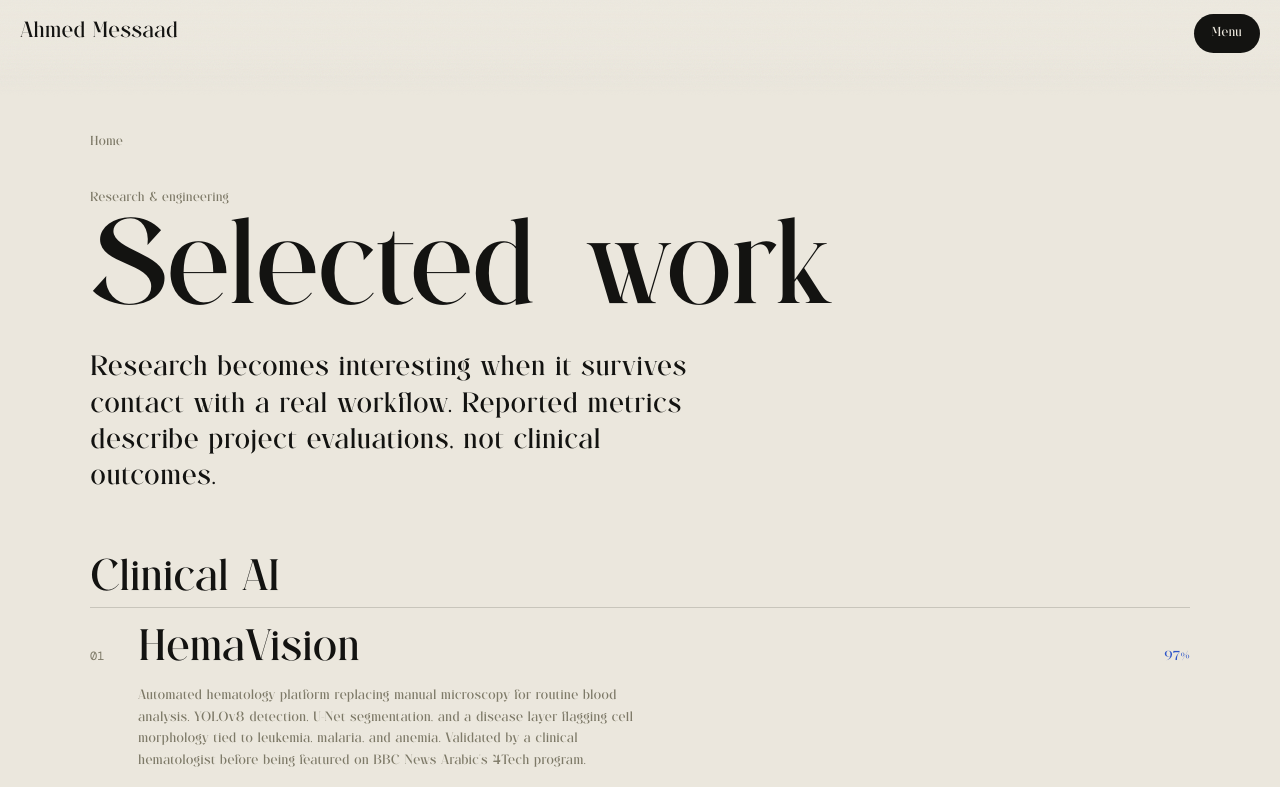
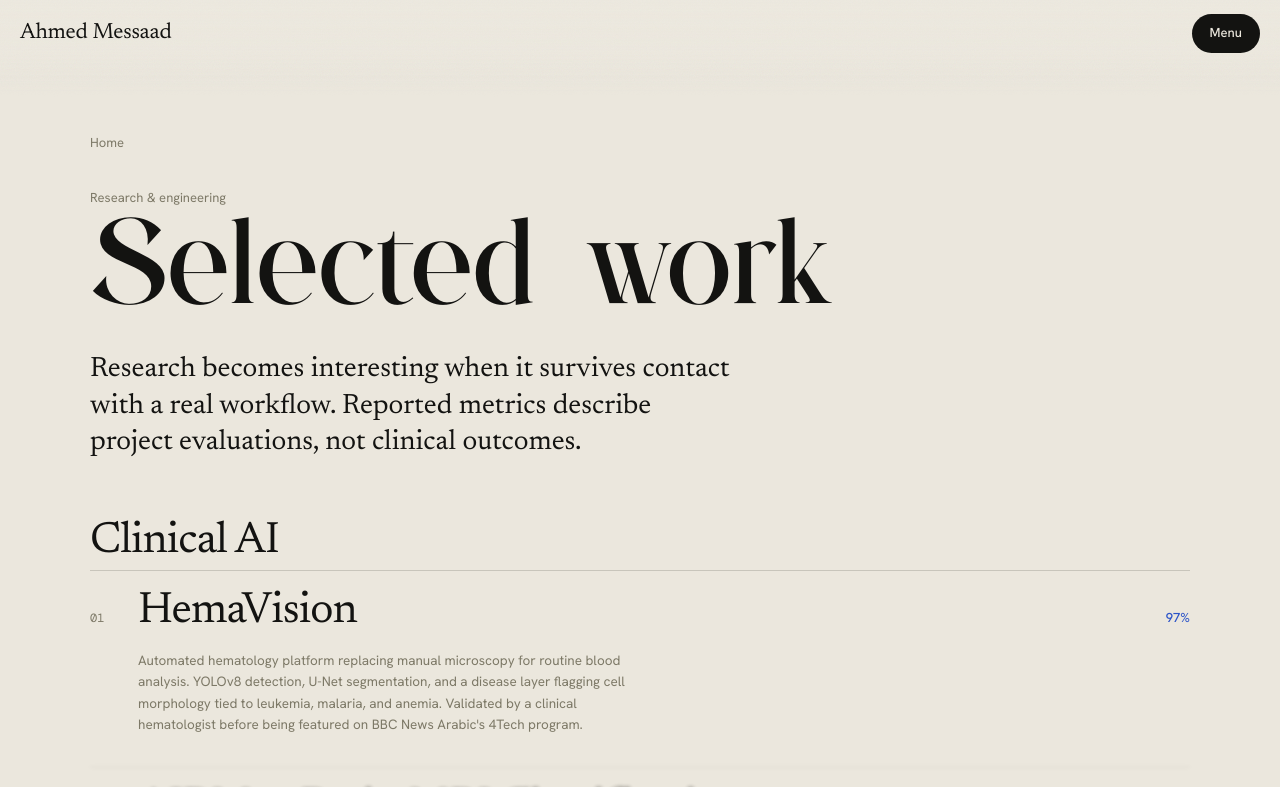
Before and after one commit to ahmedmessaad/me, a Next.js app: page /work in a window 1280 px wide. Shown: the top 787 px of the page. Built offline with nearby package versions, Linux system fonts and the light colour scheme.

Commit message:
Fonts: Sellendra for h1 only; Newsreader + Hanken Grotesk elsewhere

```diff
--- a/app/globals.css
+++ b/app/globals.css
@@ -1,5 +1,5 @@
 
-:root{--bg:#ebe7dd;--ink:#131311;--smoke:#7d7967;--line:rgba(19,19,17,.16);--accent:#2c54c8;--serif:var(--f-sellendra),Georgia,serif;--sans:var(--f-sellendra),system-ui,sans-serif;--mono:var(--f-mono),monospace;box-sizing:border-box;padding-top:env(safe-area-inset-top,0px);padding-bottom:env(safe-area-inset-bottom,0px)}
+:root{--bg:#ebe7dd;--ink:#131311;--smoke:#7d7967;--line:rgba(19,19,17,.16);--accent:#2c54c8;--display:var(--f-sellendra),Georgia,serif;--serif:var(--f-serif),Georgia,serif;--sans:var(--f-sans),system-ui,sans-serif;--mono:var(--f-mono),monospace;box-sizing:border-box;padding-top:env(safe-area-inset-top,0px);padding-bottom:env(safe-area-inset-bottom,0px)}
 @media (prefers-color-scheme:dark){:root:not([data-theme="light"]){--bg:#171613;--ink:#ebe7dd;--smoke:#9a9684;--line:rgba(235,231,221,.16)}}
 :root[data-theme="dark"]{--bg:#171613;--ink:#ebe7dd;--smoke:#9a9684;--line:rgba(235,231,221,.16)}
 *{box-sizing:border-box;margin:0;padding:0}
@@ -12,7 +12,7 @@ a{color:inherit;text-decoration:none}button{font:inherit;color:inherit;backgroun
 .pill{background:var(--ink);color:var(--bg);border-radius:99px;padding:9px 18px;font-size:13px;font-weight:500}
 .hero{padding:150px 0 40px}
 .hero small{font-size:15px;color:var(--smoke);display:block;max-width:34ch;line-height:1.4}
-h1{font:400 min(14.2vw,168px)/.92 var(--serif);letter-spacing:-.02em;word-spacing:.14em;margin:22px 0 0 -.02em}
+h1{font:400 min(14.2vw,168px)/.92 var(--display);letter-spacing:-.02em;word-spacing:.14em;margin:22px 0 0 -.02em}
 .lede{display:grid;gap:18px;margin-top:34px;max-width:560px}
 .lede p{font-size:17px;line-height:1.55}
 .lede a{justify-self:start;border-bottom:1px solid var(--ink);padding-bottom:3px;font-weight:500;font-size:14px}
@@ -26,7 +26,7 @@ canvas{display:block;width:100%;height:auto}
 .read.on{opacity:1}
 .nums{display:grid;grid-template-columns:1fr 1fr;gap:0 20px;margin-top:26px}
 .nums div{border-top:1px solid var(--line);padding-top:10px}
-.nums strong{display:block;font:400 clamp(54px,15vw,150px)/.9 var(--serif);letter-spacing:-.04em}
+.nums strong{display:block;font:400 clamp(54px,15vw,150px)/.9 var(--serif);letter-spacing:-.04em;font-variant-numeric:lining-nums}
 .nums span{font-size:13px;color:var(--smoke)}
 .list{margin-top:90px}
 .list h2{font:400 clamp(34px,8vw,64px)/1 var(--serif);letter-spacing:-.03em;margin-bottom:18px}
@@ -62,7 +62,7 @@ footer{background:#161615;color:#ebe7dd;position:relative;overflow:hidden}
 @media (prefers-reduced-motion:reduce){*{transition-duration:.01ms!important}}
 
 .adm{width:min(900px,calc(100% - 32px));margin:0 auto;padding:28px 0 90px;font:14px/1.5 var(--sans)}
-.adm h1{font:400 38px/1 var(--serif);letter-spacing:-.02em;margin:0 0 18px}
+.adm h1{font:400 38px/1 var(--display);letter-spacing:-.02em;margin:0 0 18px}
 .adm .tabs{display:flex;gap:6px;flex-wrap:wrap;margin:16px 0}
 .adm button{border:1px solid var(--line);border-radius:99px;padding:7px 14px;font-size:13px}
 .adm button.on,.adm button.pri{background:var(--ink);color:var(--bg)}
@@ -77,7 +77,7 @@ footer{background:#161615;color:#ebe7dd;position:relative;overflow:hidden}
 .case{padding:130px 0 40px;max-width:none}.case .lead,.case .body,.case h1{max-width:820px}
 .case .back{font-size:13px;color:var(--smoke)}
 .case .kind{margin-top:34px;font-size:13px;color:var(--smoke)}
-.case h1{font:400 clamp(46px,11vw,120px)/.92 var(--serif);letter-spacing:-.035em;margin:10px 0 0}
+.case h1{font:400 clamp(46px,11vw,120px)/.92 var(--display);letter-spacing:-.035em;margin:10px 0 0}
 .case .lead{font:400 clamp(20px,3.4vw,28px)/1.3 var(--serif);margin-top:22px;max-width:640px}
 .case .body{margin-top:40px;display:grid;gap:18px;max-width:620px;font-size:16px;line-height:1.7}
 .case .chips{display:flex;flex-wrap:wrap;gap:8px;margin-top:36px}
--- a/app/layout.tsx
+++ b/app/layout.tsx
@@ -1,5 +1,5 @@
 import type { Metadata, Viewport } from "next";
-import { DM_Mono } from "next/font/google";
+import { DM_Mono, Newsreader, Hanken_Grotesk } from "next/font/google";
 import localFont from "next/font/local";
 import { site } from "@/data/site";
 import "./globals.css";
@@ -9,6 +9,8 @@ const sellendra = localFont({
   variable: "--f-sellendra",
   display: "swap",
 });
+const serif = Newsreader({ subsets: ["latin"], style: ["normal", "italic"], variable: "--f-serif", display: "swap" });
+const sans = Hanken_Grotesk({ subsets: ["latin"], variable: "--f-sans", display: "swap" });
 const mono = DM_Mono({ subsets: ["latin"], weight: "400", variable: "--f-mono" });
 
 const { meta } = site;
@@ -40,7 +42,7 @@ export default function RootLayout({ children }: { children: React.ReactNode })
     sameAs: site.footer.socials.filter((s) => s.type !== "email").map((s) => s.href),
   };
   return (
-    <html lang="en" className={`${sellendra.variable} ${mono.variable}`} suppressHydrationWarning>
+    <html lang="en" className={`${sellendra.variable} ${serif.variable} ${sans.variable} ${mono.variable}`} suppressHydrationWarning>
       <head>
         <script dangerouslySetInnerHTML={{ __html: "try{var t=localStorage.getItem('theme');if(t)document.documentElement.dataset.theme=t}catch(e){}" }} />
       </head>
```
